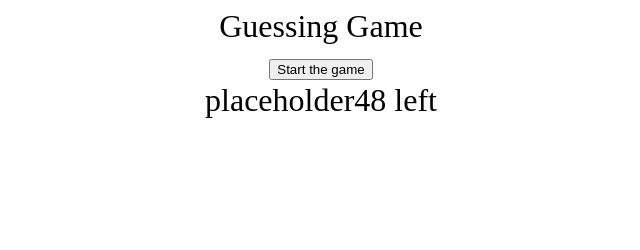
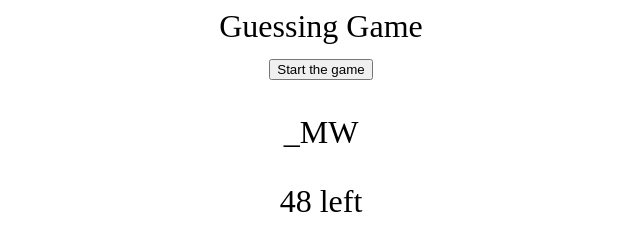
Before and after one commit to Emil1577/30-Mini-Project, a plain HTML site: page index.html in a window 1280 px wide. Both pictures are taken after a click on the button "Start the game". Shown: the whole page, without its empty margins (319-959 px from the left). Drawn offline with Linux system fonts and the light colour scheme.

Commit message:
finish game logic

```diff
--- a/assets/script/script.js
+++ b/assets/script/script.js
@@ -1,76 +1,87 @@
 var startGame = document.getElementById("start");
 var timer = document.querySelector("#score");
-var word = document.querySelector("#guess-word");
-
+// var word = document.querySelector("#guess-word");
+var gameWindow = document.getElementById("game-window");
+//variable that sets the timer
+var secondsLeft = 50;
+var word = [];
+var userAnswer = [];
 
 //Triggers to start the game
 startGame.addEventListener("click", gameApp);
 
-
-//variable that sets the timer
-var secondsLeft = 50;
-
+/// create a function to start the game
+    // starts the timer function
+    // starts random word function
+function gameApp () {
+    timerStarts();
+    randomWord(wordList);
+}
 
 // function for timer
 function timerStarts() {
-
     var timerInterval = setInterval (function() {
         secondsLeft--;
         timer.textContent = secondsLeft + " left";
-
         if(secondsLeft === 0) {
             clearInterval(timerInterval);
             alert = "GAME ENDS";
         }
     },1000);
 }
-    // startTimer.textContent = "Time Reduced";
-    //function deductTime () {
-    //  secondsLeft = secondsLeft - 10;
-    //}
-
-
-/// create a function to start the game
-function gameApp () {
-    console.log('game starts now');
-    // starts the timer function
-    timerStarts();
-    // starts random word function
-    randomWord(wordList);
-}
-
 
 /// create function for random word
+    // pull random words from array of strings
+    // rendering the word on the screen
 function randomWord(Array) {
-    // pull random words from array of strings
     var index = Math.floor(Math.random() * Array.length);
-    // rendering the word on the screen
+    word = Array[index].split('');
+    userAnswer = Array[index].split('');
+
     console.log('random word will be ', Array[index]);
-    renderWord(Array[index]);
+    renderWord(word);
 }
 
 // rendering word
-function renderWord(word) {
+function renderWord(letters) {
     // split the word into characters
-    var characters = word.split('');
+
+    console.log(letters);
+    var hiddenLetters = Math.floor(Math.random() * letters.length);
+    console.log(hiddenLetters);
     // render each character on its on
-    //
-    // render B
-    // render _
-    // render W
-
-    console.log(characters);
+    for (var i = 0; i < letters.length; i++) {
+        var p = document.createElement("p");
+        if (i !== hiddenLetters) {
+            p.textContent = letters[i];
+            gameWindow.appendChild(p);
+        } else {
+            p.textContent = '_';
+            gameWindow.appendChild(p);
+        }
+      }
 }
 
 // function user input
-function userInput(letter) {
+// function userInput(letter) {
+//     if (letter === hiddenLetters) {
+//         renderWord()
+//     }
 
-}
+// }
 
 //listen to user keyboard press
 window.addEventListener("keydown", function(event) {
-    userInput(event.key);
+    // userInput(event.key);
     console.log(event.key);
+    console.log(gameWindow.children.length);
+    for (var i = 0; i < gameWindow.children.length; i++) {
+        console.log(gameWindow.children[i].textContent);
+        if (gameWindow.children[i].textContent === '_' && word[i] === event.key) {
+            gameWindow.children[i].textContent = event.key;
+            console.log('you win');
+        }
+    }
 });
 
 // function to keep scores in storage
--- a/index.html
+++ b/index.html
@@ -14,10 +14,8 @@
         <button id="start" type="button">Start the game</button>
     </header>
 
-    <section id="game-window">
-        <div id="guess-word">
-        placeholder
-        </div>
+    <section id="game">
+        <div id="game-window"></div>
         <div id="score">
             <p>win: <span id="win"></span></p>
             <p>lost: <span id="lost"></span></p>
```
